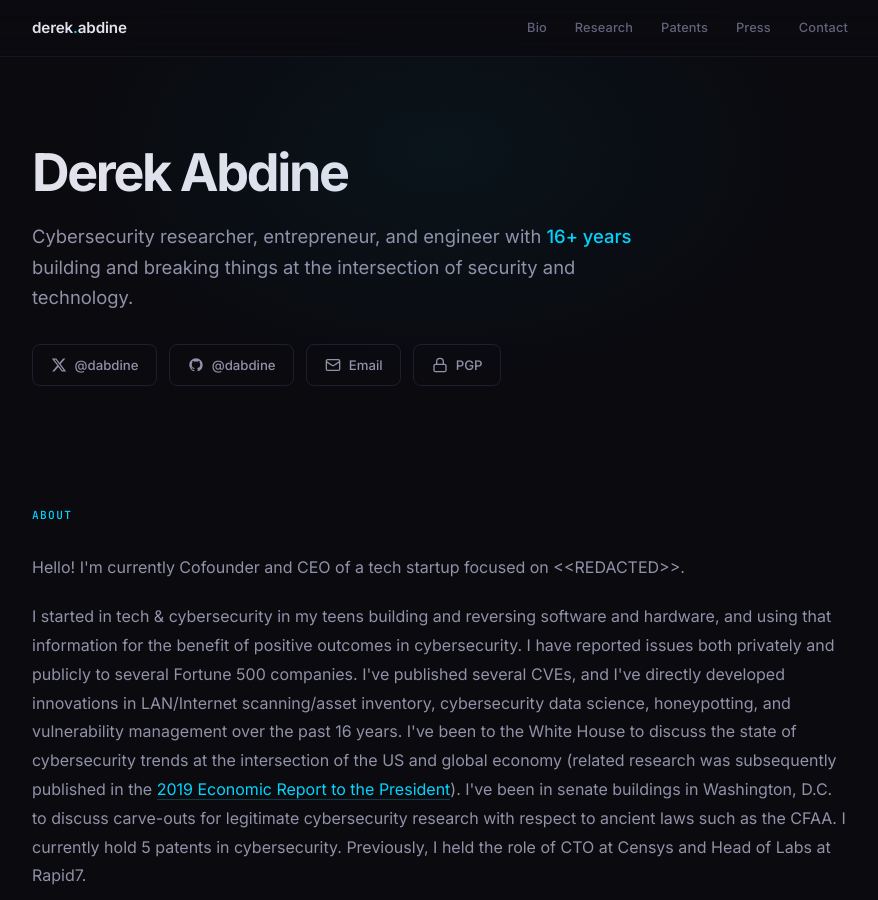
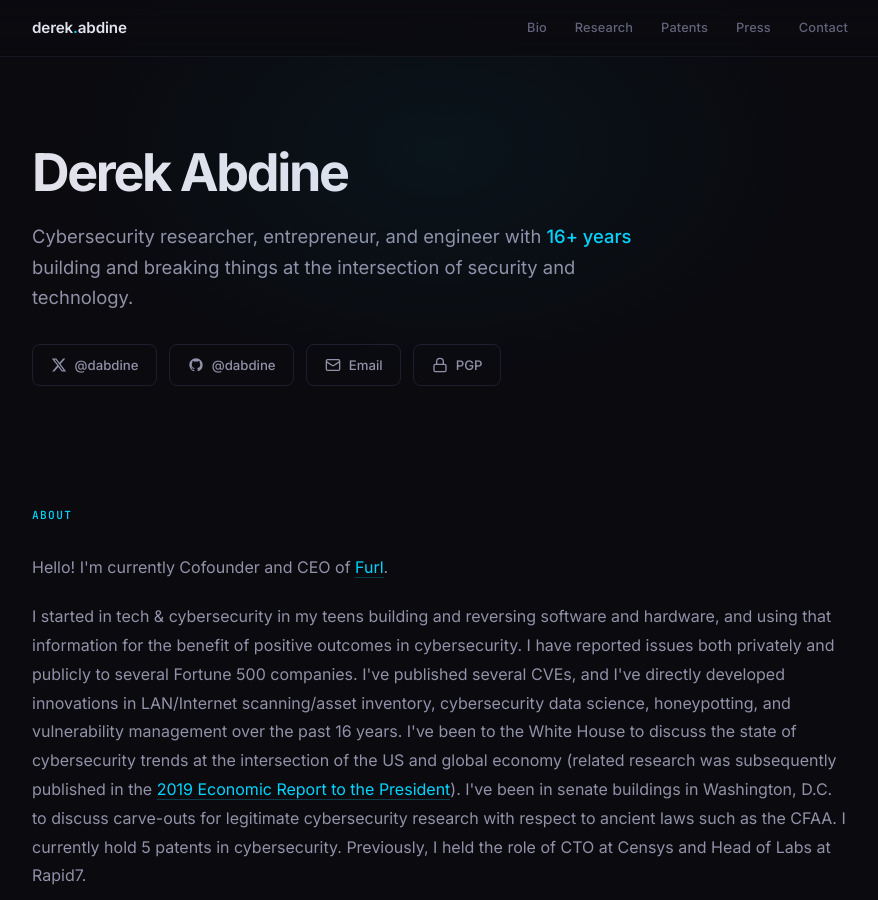
Before and after one commit to dabdine/dabdine.github.io, a Jekyll site: the page built from index.html, in a window 1280 px wide and 900 px high. Shown: the whole window, without its empty margins (200-1078 px from the left). Built offline with Jekyll 4.4.1, drawn with Linux system fonts in a browser that asks for light colours.

Commit message:
Update bio to reference Furl with link to furl.ai
Co-Authored-By: Claude Opus 4.6 <noreply@anthropic.com>

```diff
--- a/index.html
+++ b/index.html
@@ -32,7 +32,7 @@ title: Derek Abdine
   <div class="container">
     <div class="section-label">About</div>
     <div class="bio-text">
-      <p>Hello! I'm currently Cofounder and CEO of a tech startup focused on &lt;&lt;REDACTED&gt;&gt;.</p>
+      <p>Hello! I'm currently Cofounder and CEO of <a href="https://furl.ai">Furl</a>.</p>
       <p>I started in tech &amp; cybersecurity in my teens building and reversing software and hardware, and using that information for the benefit of positive outcomes in cybersecurity. I have reported issues both privately and publicly to several Fortune 500 companies. I've published several CVEs, and I've directly developed innovations in LAN/Internet scanning/asset inventory, cybersecurity data science, honeypotting, and vulnerability management over the past 16 years. I've been to the White House to discuss the state of cybersecurity trends at the intersection of the US and global economy (related research was subsequently published in the <a href="https://www.govinfo.gov/content/pkg/ERP-2019/pdf/ERP-2019.pdf">2019 Economic Report to the President</a>). I've been in senate buildings in Washington, D.C. to discuss carve-outs for legitimate cybersecurity research with respect to ancient laws such as the CFAA. I currently hold 5 patents in cybersecurity. Previously, I held the role of CTO at Censys and Head of Labs at Rapid7.</p>
       <p>I am also the co-creator of MultiTheftAuto, a first-of-its-kind open source modification to Grand Theft Auto, which added multiplayer capabilities using malicious code injection techniques. Rockstar eventually incorporated this functionality as a core feature of Grand Theft Auto 5.</p>
     </div>
```
